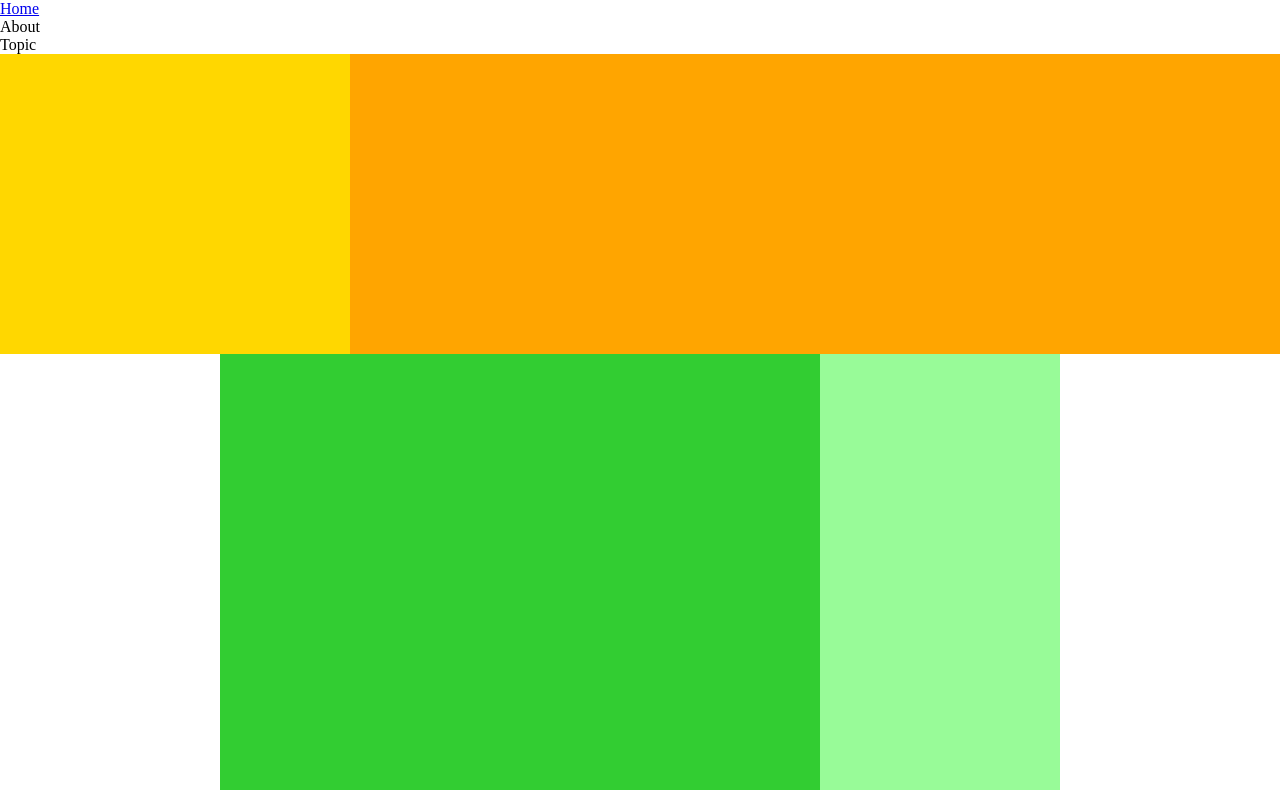
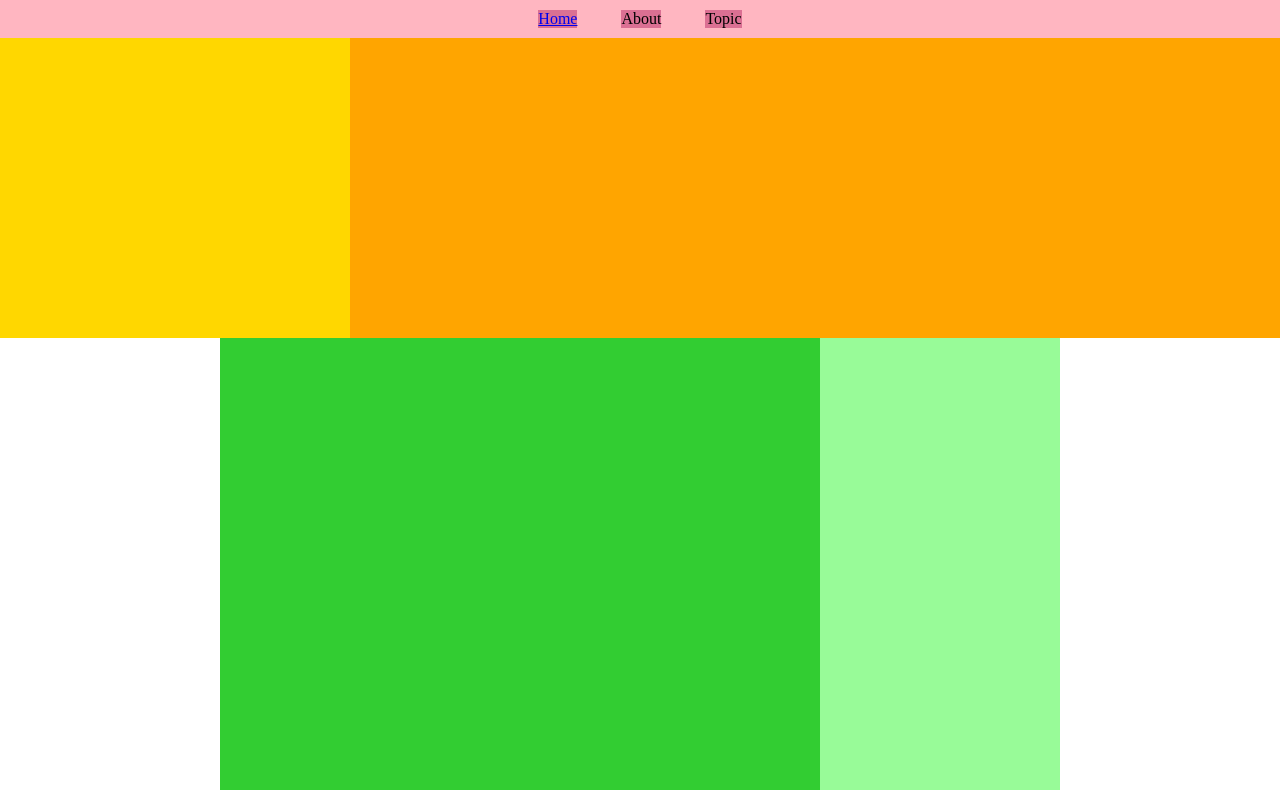
Before and after one commit to Sakura-Hirokawa/caravan_2, a plain HTML site: page index.html in a window 1280 px wide. Shown: the part 67-857 px from the top of the page. Drawn offline with Linux system fonts and the light colour scheme.

Commit message:
[Add]1-5/nav

```diff
--- a/style.css
+++ b/style.css
@@ -9,10 +9,27 @@ header {
   padding: 15px 0;
   margin: 0 auto;
   background-color: red;
+  /* 文字のみだからdisplay:flexなし */
+  text-align: center;
 }
 
 header.heading {
   font-size: 32px;
+}
+
+.nav-list {
+  /* displayプロパティを利用しているため必要 */
+  text-align: center;
+  padding: 10px 0;
+  margin: 0 auto;
+  background-color: lightpink;
+}
+
+.nav-list-item {
+  list-style: none;
+  display: inline-block;
+  margin: 0 20px;
+  background-color: palevioletred;
 }
 
 .main-visual {
```
